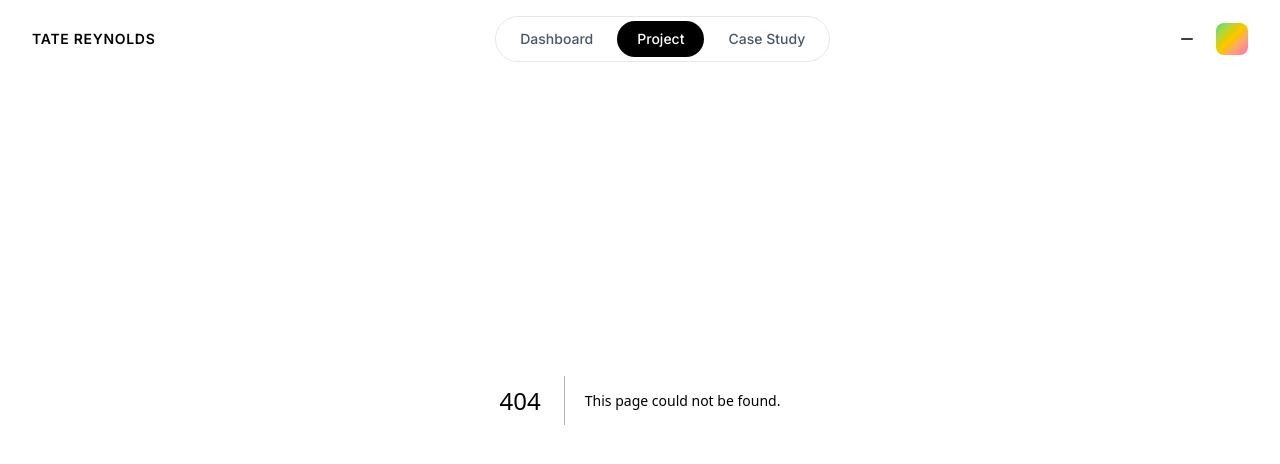
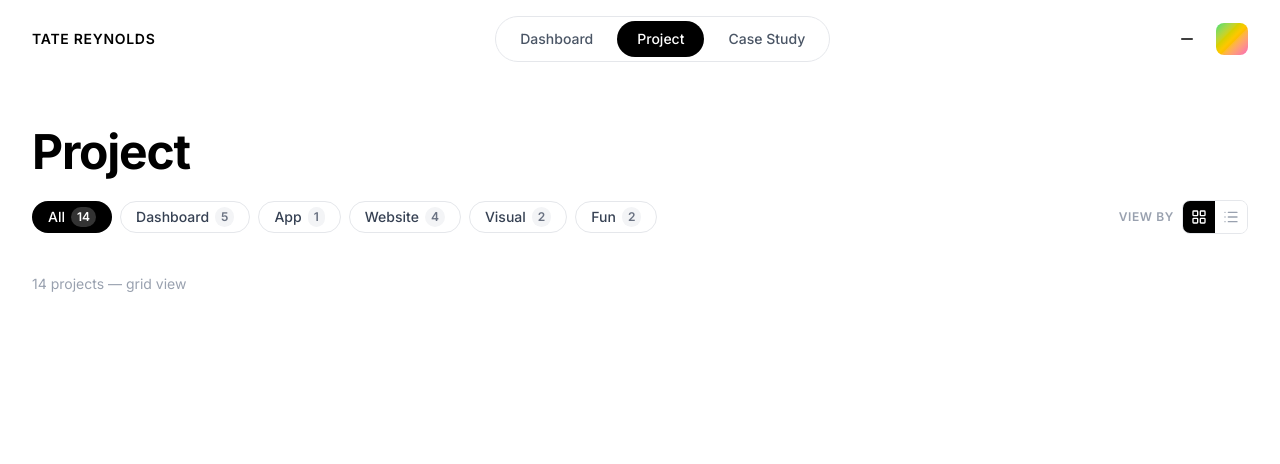
Before and after one commit to TateRCXVII/portfolio, a Next.js app: page /projects in a window 1280 px wide. Before the commit this address had no page. Shown: the top 464 px of the page. Built offline with nearby package versions, Linux system fonts and the light colour scheme.

Commit message:
feat: add project gallery page with filter pills and view toggle
Co-Authored-By: Claude Sonnet 4.6 <noreply@anthropic.com>

```diff
--- /dev/null
+++ b/src/app/projects/page.tsx
@@ -0,0 +1,43 @@
+"use client";
+
+import { useState } from "react";
+import PageTransition from "@/components/shared/PageTransition";
+import FilterPills from "@/components/projects/FilterPills";
+import ViewToggle from "@/components/projects/ViewToggle";
+import { getProjectsByCategory } from "@/data/projects";
+import type { ProjectCategory, ViewMode } from "@/data/types";
+
+export default function ProjectsPage() {
+  const [category, setCategory] = useState<ProjectCategory>("all");
+  const [viewMode, setViewMode] = useState<ViewMode>("grid");
+
+  const filteredProjects = getProjectsByCategory(category);
+
+  return (
+    <PageTransition className="min-h-screen bg-white pt-20">
+      <div className="mx-auto max-w-7xl px-8 py-12">
+        {/* Page Header */}
+        <div className="mb-10 flex flex-col gap-6">
+          <h1 className="text-5xl font-bold tracking-tight text-black">
+            Project
+          </h1>
+
+          {/* Filters + View Toggle */}
+          <div className="flex items-center justify-between gap-4 flex-wrap">
+            <FilterPills
+              activeCategory={category}
+              onCategoryChange={setCategory}
+            />
+            <ViewToggle viewMode={viewMode} onViewChange={setViewMode} />
+          </div>
+        </div>
+
+        {/* Content Area — will be populated by Task 14 */}
+        <div className="text-sm text-gray-400">
+          {filteredProjects.length} project
+          {filteredProjects.length !== 1 ? "s" : ""} — {viewMode} view
+        </div>
+      </div>
+    </PageTransition>
+  );
+}
--- /dev/null
+++ b/src/components/projects/FilterPills.tsx
@@ -0,0 +1,77 @@
+"use client";
+
+import { motion } from "framer-motion";
+import { categoryCounts, categoryLabels } from "@/data/projects";
+import type { ProjectCategory } from "@/data/types";
+
+const categories: ProjectCategory[] = [
+  "all",
+  "dashboard",
+  "app",
+  "website",
+  "visual",
+  "fun",
+];
+
+interface FilterPillsProps {
+  activeCategory: ProjectCategory;
+  onCategoryChange: (category: ProjectCategory) => void;
+}
+
+export default function FilterPills({
+  activeCategory,
+  onCategoryChange,
+}: FilterPillsProps) {
+  return (
+    <div className="flex flex-wrap gap-2">
+      {categories.map((category) => {
+        const isActive = activeCategory === category;
+        return (
+          <motion.button
+            key={category}
+            onClick={() => onCategoryChange(category)}
+            whileHover={{ scale: isActive ? 1 : 1.05 }}
+            whileTap={{ scale: 0.97 }}
+            className="relative flex items-center gap-1.5 rounded-full px-4 py-1.5 text-sm font-medium transition-colors focus:outline-none"
+            style={{ WebkitTapHighlightColor: "transparent" }}
+          >
+            {isActive && (
+              <motion.span
+                layoutId="filter-pill"
+                className="absolute inset-0 rounded-full bg-black"
+                transition={{ type: "spring", stiffness: 380, damping: 30 }}
+              />
+            )}
+            {!isActive && (
+              <span className="absolute inset-0 rounded-full border border-gray-200 bg-white" />
+            )}
+            <span
+              className={`relative z-10 ${
+                isActive ? "text-white" : "text-gray-700"
+              }`}
+            >
+              {categoryLabels[category]}
+            </span>
+            <motion.span
+              className={`relative z-10 rounded-full px-1.5 py-0.5 text-xs font-semibold ${
+                isActive
+                  ? "bg-white/20 text-white"
+                  : "bg-gray-100 text-gray-500"
+              }`}
+              animate={
+                isActive
+                  ? {
+                      scale: [1, 1.3, 1],
+                      transition: { duration: 0.4 },
+                    }
+                  : { scale: 1 }
+              }
+            >
+              {categoryCounts[category]}
+            </motion.span>
+          </motion.button>
+        );
+      })}
+    </div>
+  );
+}
--- /dev/null
+++ b/src/components/projects/ViewToggle.tsx
@@ -0,0 +1,43 @@
+"use client";
+
+import { motion } from "framer-motion";
+import { LayoutGrid, List } from "lucide-react";
+import type { ViewMode } from "@/data/types";
+
+interface ViewToggleProps {
+  viewMode: ViewMode;
+  onViewChange: (mode: ViewMode) => void;
+}
+
+export default function ViewToggle({ viewMode, onViewChange }: ViewToggleProps) {
+  return (
+    <div className="flex items-center gap-2">
+      <span className="text-xs font-semibold tracking-wider text-gray-400">
+        VIEW BY
+      </span>
+      <div className="flex items-center rounded-lg border border-gray-200 overflow-hidden">
+        {(["grid", "list"] as ViewMode[]).map((mode) => {
+          const isActive = viewMode === mode;
+          const Icon = mode === "grid" ? LayoutGrid : List;
+          return (
+            <motion.button
+              key={mode}
+              onClick={() => onViewChange(mode)}
+              whileHover={isActive ? {} : { backgroundColor: "#f3f4f6" }}
+              whileTap={{ scale: 0.93 }}
+              className={`relative flex items-center justify-center p-2 transition-colors focus:outline-none ${
+                isActive ? "bg-black" : "bg-white"
+              }`}
+              aria-label={`Switch to ${mode} view`}
+            >
+              <Icon
+                size={16}
+                className={isActive ? "text-white" : "text-gray-400"}
+              />
+            </motion.button>
+          );
+        })}
+      </div>
+    </div>
+  );
+}
```
